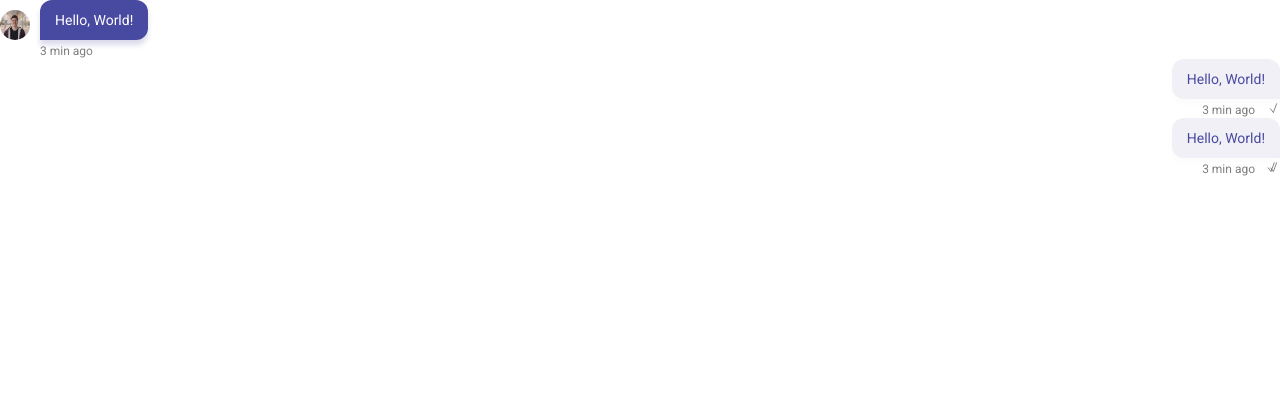
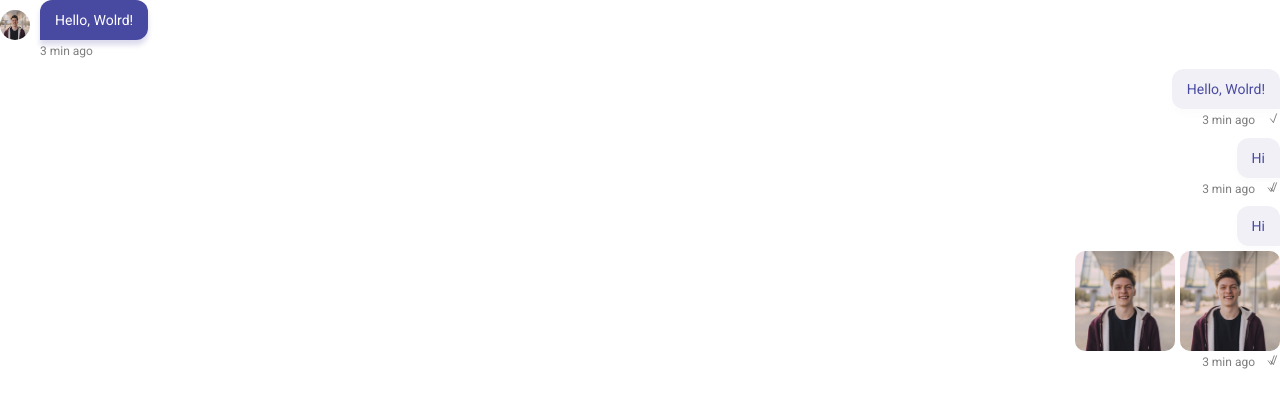
Before and after one commit to shoffkarim/react-chat-frontend, a React (Create React App) app: page / in a window 1280 px wide. Shown: the top 408 px of the page. Built offline with nearby package versions, Linux system fonts and the light colour scheme.

Commit message:
add photos

```diff
--- a/src/App.tsx
+++ b/src/App.tsx
@@ -2,11 +2,22 @@ import React from 'react';
 import { Message } from 'components';
 
 const App:React.FC = () => {
+  const photos = [
+    {
+      id: 1,
+      url: "default-avatar.jpg"
+    },
+    {
+      id: 2,
+      url: "default-avatar.jpg"
+    },
+  ]
   return (
     <div className="App">
-      <Message isMy={false}/>
-      <Message isMy={true} send={true} readed={false}/>
-      <Message isMy={true} send={true} readed={true}/>
+      <Message isMy={false} text={"Hello, Wolrd!"}/>
+      <Message isMy={true} send={true} readed={false} text={"Hello, Wolrd!"}/>
+      <Message isMy={true} send={true} readed={true} text={"Hi"}/>
+      <Message isMy={true} send={true} readed={true} text={"Hi"}  attachments={photos}/>
     </div>
   );
 }
--- a/src/components/Message/Message.tsx
+++ b/src/components/Message/Message.tsx
@@ -2,13 +2,20 @@ import React from "react";
 import "./message.sass";
 import classNames from "classnames";
 import avatar from "assets/img/default-avatar.jpg";
+
+interface Photos {
+  id: number,
+  url: string
+}
 interface MessageProps {
   isMy: boolean;
   send?: boolean;
   readed?: boolean;
+  text?: string;
+  attachments?: Array<Photos>;
 }
 
-const Message: React.FC<MessageProps> = ({ isMy, send, readed }) => {
+const Message: React.FC<MessageProps> = ({ isMy, send, readed, text, attachments }) => {
   return (
     <div className={classNames("message", isMy ? "my" : "friend")}>
       <div className="message-wrapper">
@@ -17,10 +24,20 @@ const Message: React.FC<MessageProps> = ({ isMy, send, readed }) => {
             <img src={avatar} alt="" />
           </div>
         )}
-        <div className="message__bubble">
-          <p>Hello, World!</p>
-        </div>
+        {text && (
+          <div className="message__bubble">
+            <p>{text}</p>
+          </div>
+        )}
       </div>
+      {attachments && (
+          <div className="message__attachments">
+            {attachments.map((obj, index) =>
+              <img src={obj.url} alt="" key={index} />
+            )}
+
+          </div>
+        )}
       <div className="message-bottom">
         <div className="message__time">3 min ago</div>
         {isMy && (
--- a/src/components/Message/message.sass
+++ b/src/components/Message/message.sass
@@ -1,6 +1,7 @@
 .message
   display: flex
   flex-direction: column
+  margin-bottom: 10px
   &-wrapper
     display: flex
   &.my
@@ -67,3 +68,14 @@
     &.readed
       .secondArrow
         opacity: 1
+  &__attachments
+    display: flex
+    flex-direction: row
+    margin-top: 5px
+    img
+      width: 100px
+      height: 100px
+      object-fit: cover
+      border-radius: 10px
+      display: block
+      margin-left: 5px
```
Also changed, not shown: public/default-avatar.jpg (added).
